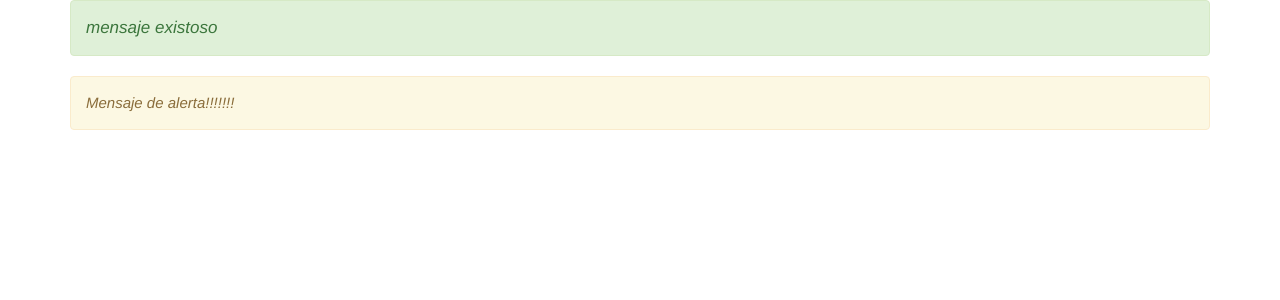
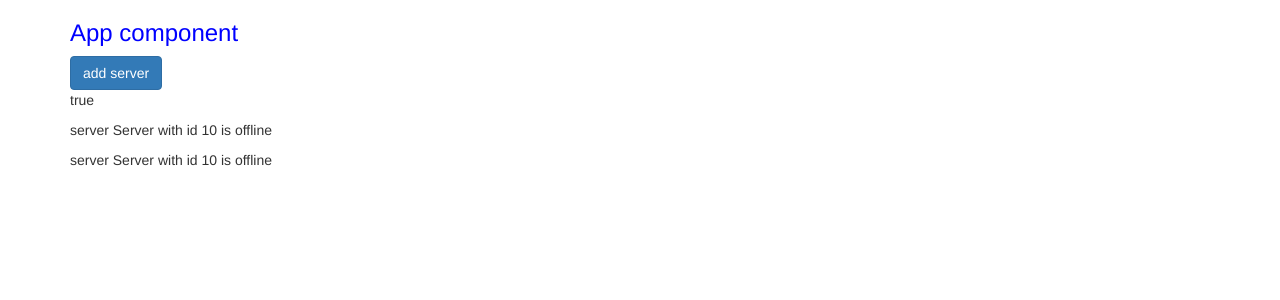
Before and after one commit to megalocoman/first-app, an Angular app: page / in a window 1280 px wide. Shown: the top 300 px of the page. Built offline with nearby package versions, Linux system fonts and the light colour scheme.

Commit message:
avance udemy binding

```diff
--- a/src/app/app.component.html
+++ b/src/app/app.component.html
@@ -1,11 +1,11 @@
 <div class="container">
   <div class="row">
     <div class="col-xs-12">
-      <!-- <h3>App component</h3> -->
-      <!-- <app-servers></app-servers> -->
+      <h3>App component</h3>
+      <app-servers></app-servers>
 
-      <app-success-alert></app-success-alert>
-      <app-warning-alert></app-warning-alert>
+      <!-- <app-success-alert></app-success-alert>
+      <app-warning-alert></app-warning-alert> -->
 
     </div>
   </div>
--- a/src/app/server/server.component.html
+++ b/src/app/server/server.component.html
@@ -1 +1 @@
-<p>server component</p>
+<p>server {{'Server'}}  with id  {{serverId}}  is  {{getServerStatus()}}  </p>
--- a/src/app/server/server.component.ts
+++ b/src/app/server/server.component.ts
@@ -6,4 +6,11 @@ import { Component } from "@angular/core";
 })
 export class ServerComponent{
 
+  serverId = 10;
+  serverStatus = 'offline';
+
+  getServerStatus(){
+    return this.serverStatus;
+  }
+
 }
--- a/src/app/servers/servers.component.html
+++ b/src/app/servers/servers.component.html
@@ -1,2 +1,4 @@
+<button class="btn btn-primary" [disabled]="!allowNewServer">add server</button>
+<p [innerText]="allowNewServer"></p>
 <app-server></app-server>
 <app-server></app-server>
--- a/src/app/servers/servers.component.ts
+++ b/src/app/servers/servers.component.ts
@@ -8,7 +8,13 @@ import { Component, OnInit } from '@angular/core';
 })
 export class ServersComponent implements OnInit {
 
-  constructor() { }
+  allowNewServer = false;
+
+  constructor() {
+    setTimeout(() => {
+      this.allowNewServer = true;
+    } , 2000)
+  }
 
   ngOnInit(): void {
   }
```
